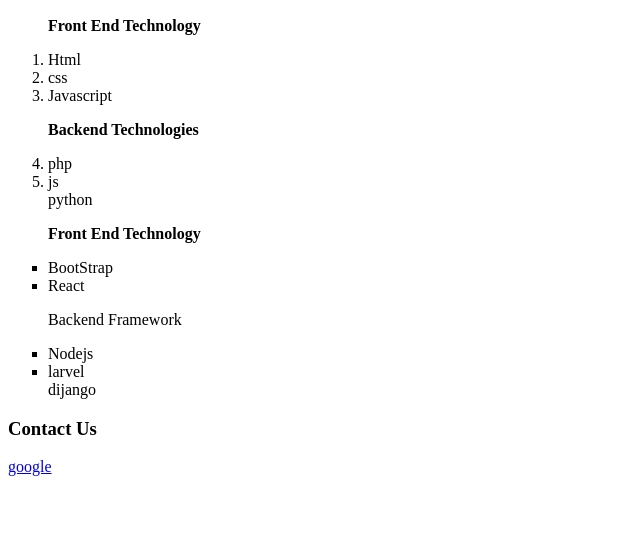
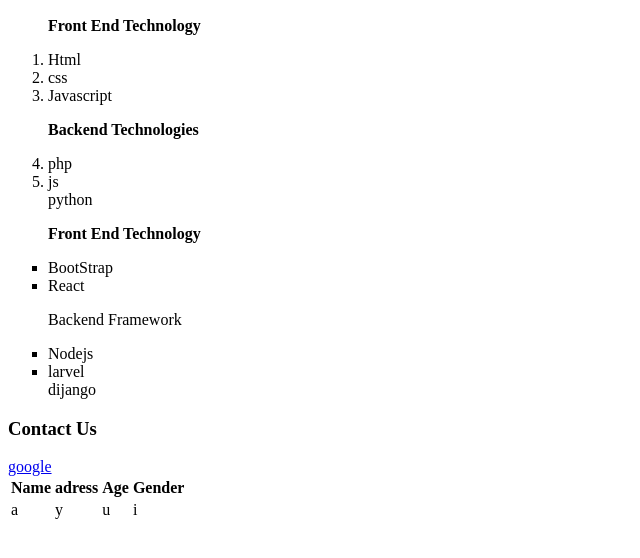
Before and after one commit to M-Atif-Sarwar/currency-Coverter-, a plain HTML site: page Practice1.html in a window 1280 px wide. Shown: the part 136-694 px from the top of the page, without its empty margins (0-640 px from the left). Drawn offline with Linux system fonts and the light colour scheme.

Commit message:
tables.in html

```diff
--- a/Practice1.html
+++ b/Practice1.html
@@ -45,5 +45,22 @@
 
 <h3 id="mycontact"> Contact Us</h3>
 <a href="www.google.com">google</a>
+
+
+<table>
+  <tr>
+   <th>Name</th>
+   <th>adress</th>
+   <th>Age </th>
+   <th>Gender</th>
+  </tr>
+  <tr>
+   <td>a</td>
+   <td>y</td>
+   <td>u</td>
+   <td>i</td>
+
+  </tr>
+</table>
 </body>
 </html>
```
